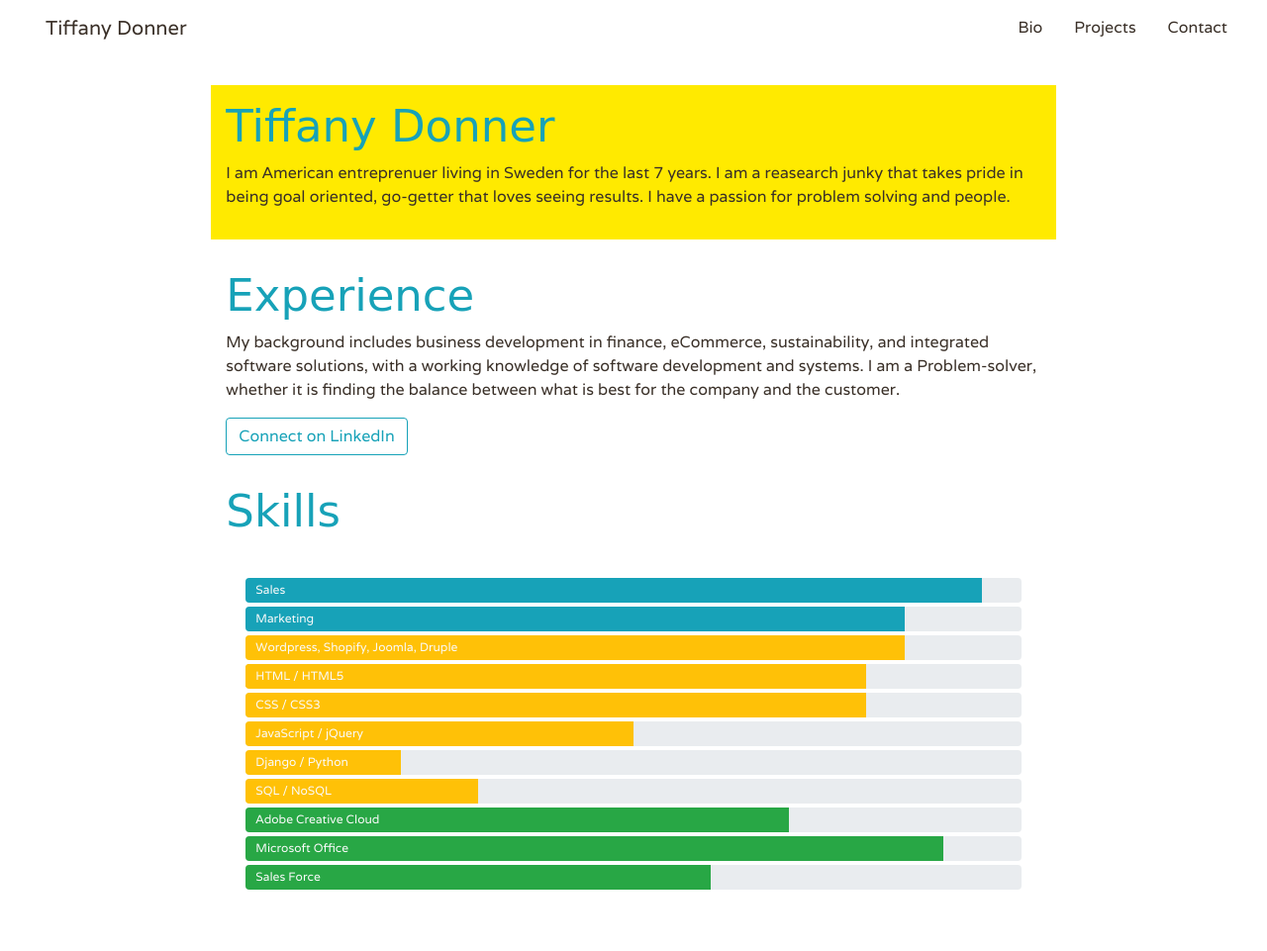
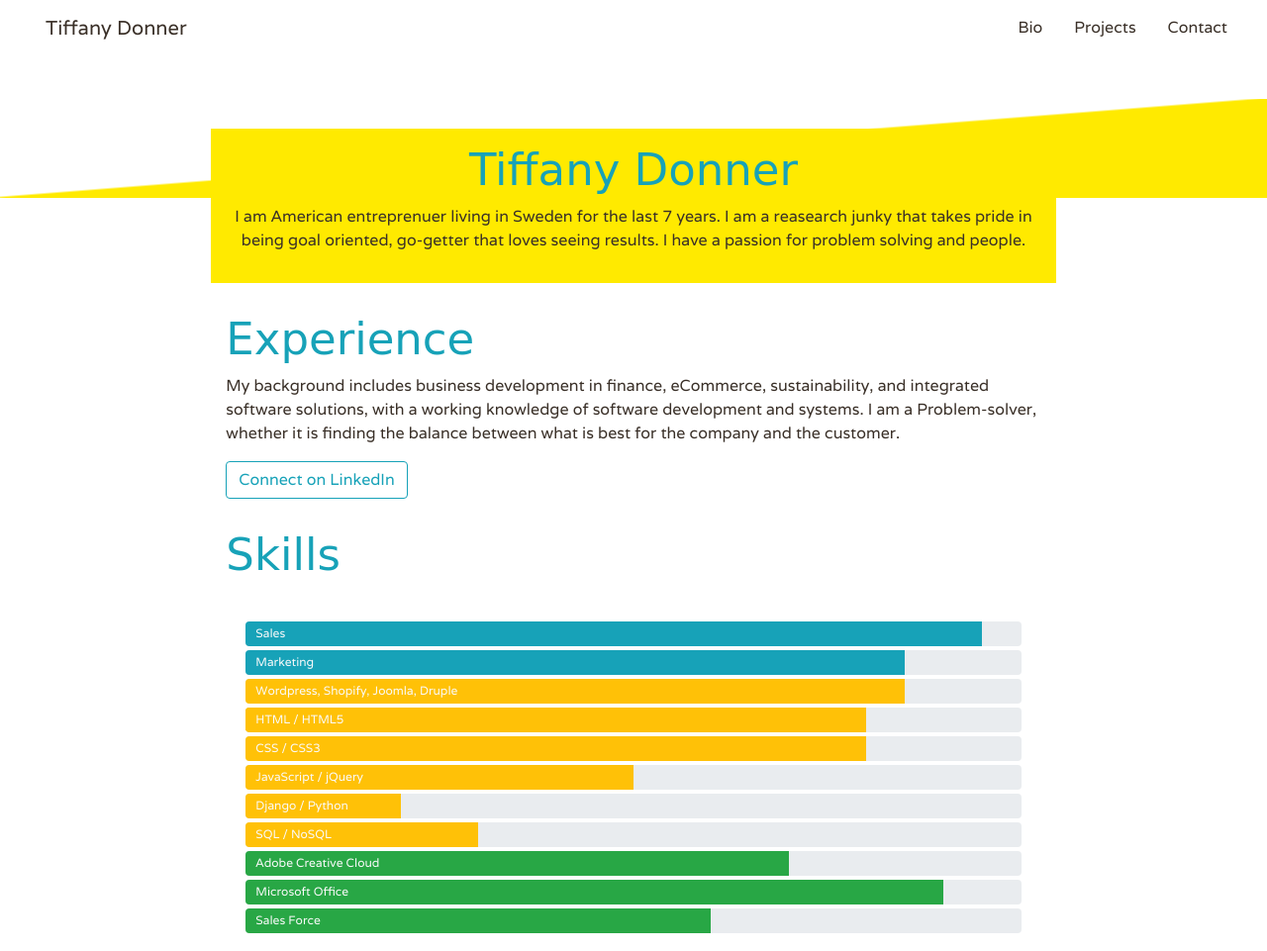
Before and after one commit to TiffanyDonner/my-profile-site, a plain HTML site: page profile.html in a window 1280 px wide. Shown: the top 961 px of the page at 99% size. Drawn offline with nearby package versions, Linux system fonts and the light colour scheme; a script that the page names is missing; a web font is replaced by a local one.

Commit message:
Centered Text

```diff
--- a/css/style.css
+++ b/css/style.css
@@ -2,7 +2,7 @@
 body {
     font-family: 'Varela', sans-serif;
     color:#3a3028;
-    margin: 0px;
+    margin: 100px 0px 20px 0px;
     }
 
 h1,h2,h3,h4,h5,h6 {
--- a/profile.html
+++ b/profile.html
@@ -15,7 +15,7 @@
 </head>
 <body>
     <!-- navbar main -->
-        <nav class="navbar navbar-fixed-top navbar-expand-lg">
+        <nav class="navbar navbar-fixed-top navbar-expand-lg fixed-top">
             <a class="navbar-brand" href="index.html">Tiffany Donner</a>
                 <button class="navbar-toggler" type="button" data-toggle="collapse" data-target="#navbarNav" aria-controls="navbarNav" aria-expanded="false" aria-label="Toggle navigation">
                 <span class="navbar-toggler-icon"></span>
@@ -35,11 +35,14 @@
             </div>
         </nav>
 
+    <!--Skewed Background-->
+    <!--Code Help https://codepen.io/chilliconcode/pen/epQORa-->
+    <div class="skew-cc"></div>
+
     <!-- profile section -->
     <div class="container">
     <div class="row justify-content-center">
-        <div class="col-sm-12 col-md-8" id="headline">
-        <div class="blueContent"></div>
+        <div class="col-sm-12 col-md-8 text-center" id="headline">
             <h3>Tiffany Donner</h3>
             <p>I am American entreprenuer living in Sweden for the last 7 years. I am a reasearch junky that takes pride in being goal oriented, go-getter that loves seeing results. I have a passion for problem solving and people.</p>
         </div>
```
Also changed, not shown: contact.html (+2 -2 lines), index.html (+1 -1 lines), projects.html (+1 -1 lines).
